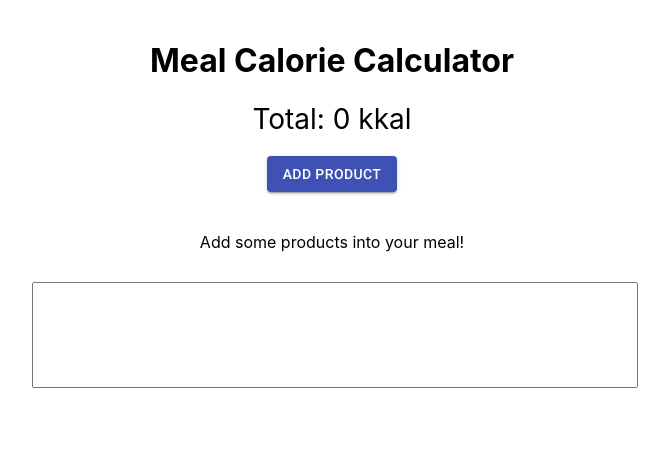
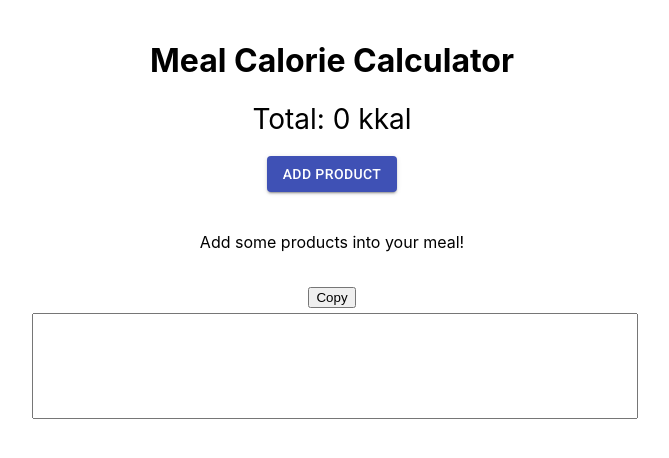
Before and after one commit to volodfast/react-calorie-calc, a React (Create React App) app: page / in a window 1280 px wide. Shown: the top 458 px of the page, without its empty margins (308-977 px from the left). Built offline with nearby package versions, Linux system fonts and the light colour scheme.

Commit message:
Add copy button to MealTextRepresentation component

```diff
--- a/src/modules/meal/components/MealTextRepresentation/MealTextRepresentation.styled.ts
+++ b/src/modules/meal/components/MealTextRepresentation/MealTextRepresentation.styled.ts
@@ -1,7 +1,12 @@
 import { makeStyles } from '@material-ui/core';
 
 export const useMealTextRepresentationStyles = makeStyles({
-  container: {},
+  container: {
+    textAlign: 'center',
+  },
+  copyButton: {
+    margin: '5px 10px',
+  },
   textarea: {
     resize: 'none',
     width: '100%',
--- a/src/modules/meal/components/MealTextRepresentation/MealTextRepresentation.tsx
+++ b/src/modules/meal/components/MealTextRepresentation/MealTextRepresentation.tsx
@@ -19,8 +19,15 @@ const MealTextRepresentation: FC<MealTextRepresentationProps> = ({
     })
     .join('\n');
 
+  const handleCopy = () => {
+    navigator.clipboard.writeText(textValue);
+  };
+
   return (
     <div className={classNames.container}>
+      <button className={classNames.copyButton} onClick={handleCopy}>
+        Copy
+      </button>
       <textarea className={classNames.textarea} value={textValue} />
     </div>
   );
```
